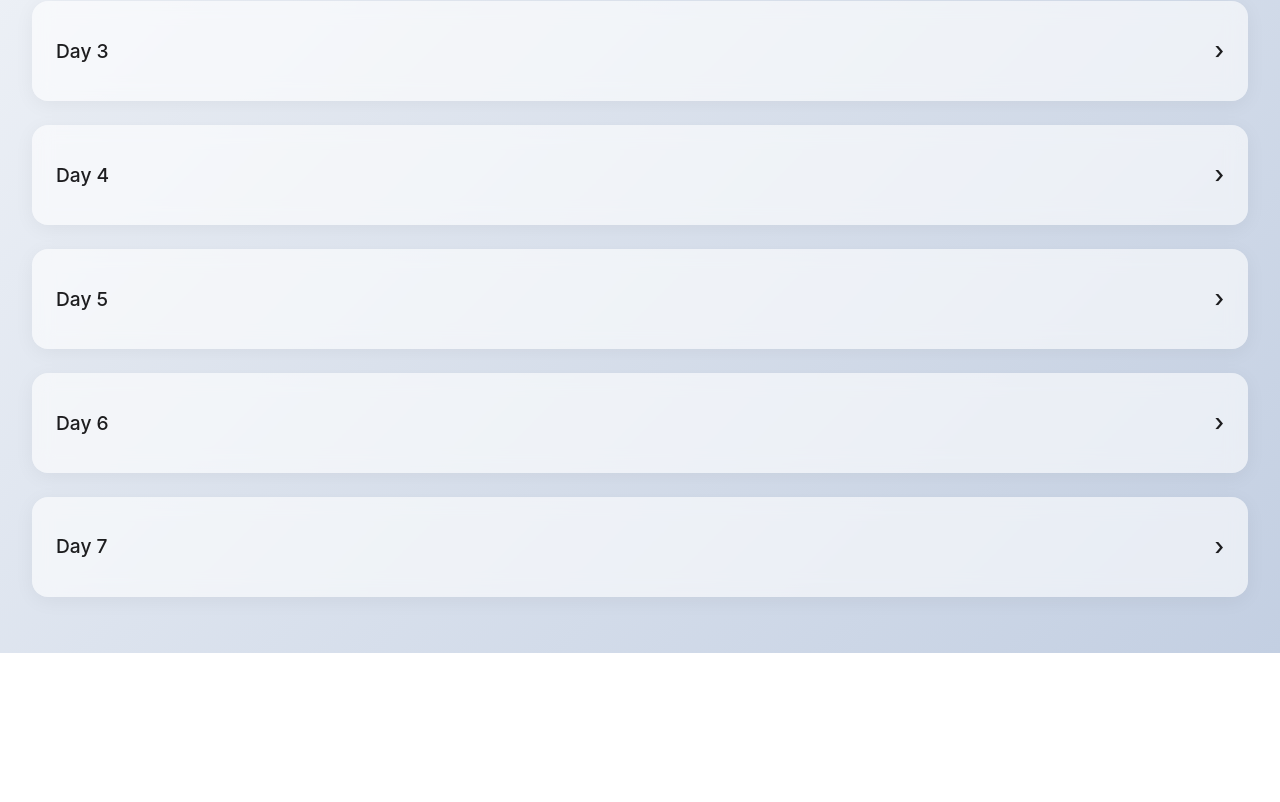
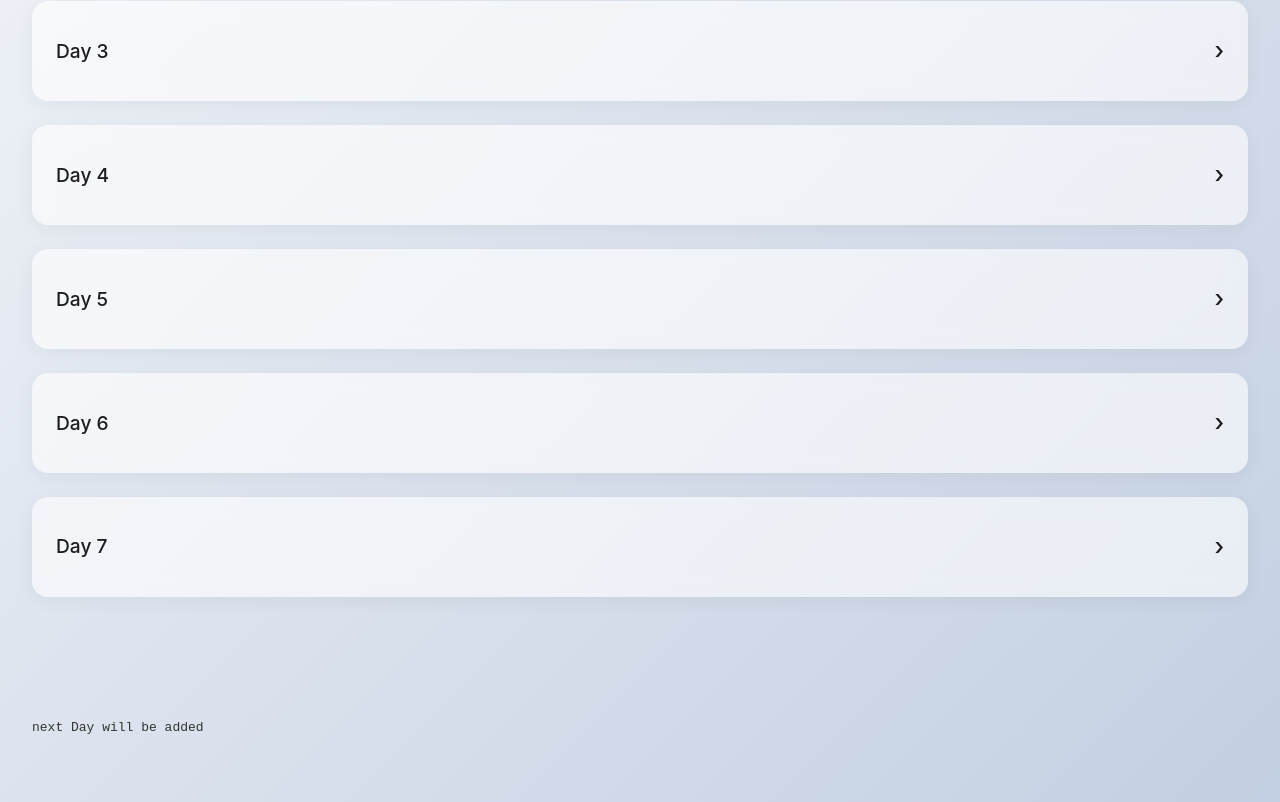
Before and after one commit to aakku106/basicJS, a plain HTML site: page index.html in a window 1280 px wide. Shown: the part 437-1239 px from the top of the page. Before the commit the page ends 1090 px from the top, so only its background shows below. Drawn offline with Linux system fonts and the light colour scheme.

Commit message:
created a new index.html which contains links to all of my days tanning HTMLs with sleek and glassmorphosm design principle 😋

```diff
--- a/index.html
+++ b/index.html
@@ -151,7 +151,14 @@
         <a href="day7/sanjitaKoCode/index.html">Sanjita's Code</a>
       </div>
     </div>
+    <pre>
 
+
+
+
+
+next Day will be added
+    </pre>
     <script>
       document.querySelectorAll(".day-title").forEach((title) => {
         title.classList.add("collapsed");
```
